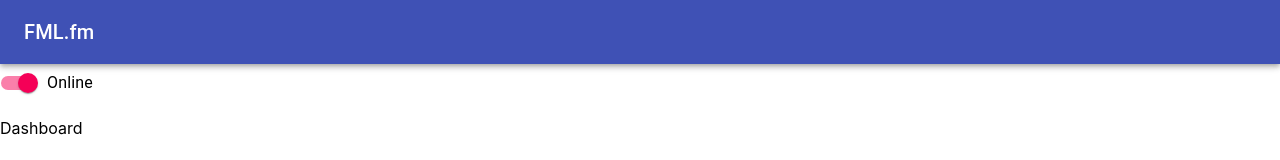
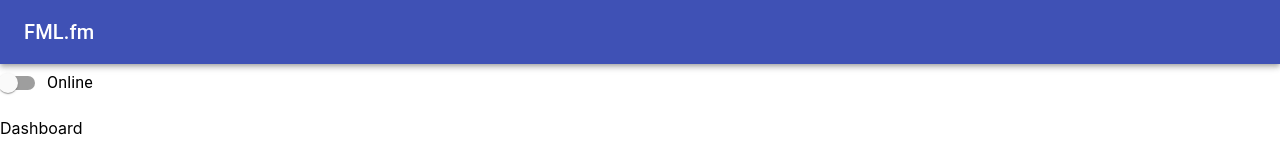
Before and after one commit to jaywiles/411_mymusicapp, a React (Create React App) app: page / in a window 1280 px wide. Shown: the top 160 px of the page. Built offline with nearby package versions, Linux system fonts and the light colour scheme.

Commit message:
working on stuff

```diff
--- a/src/components/Dashboard.js
+++ b/src/components/Dashboard.js
@@ -14,22 +14,24 @@ class Dashboard extends Component {
 		};
 	}
 
-  onlineChange = (notification) => {
-    let status = this.state.online === true ? false : true
-    let newNotification = [...this.state.notifications, notification]
-    // console.log(notification)
+	onlineChange = () => {
+		//let status = this.state.online === true ? false : true
+		//let newNotification = [...this.state.notifications, notification]
+		//console.log(this.state.notifications)
+		// this.setState({
+		// 	online: status
+		// })
+		// if (this.state.online === false) {
+		// 	this.setState({
+		// 		notifications: newNotification
+		// 		// console.log("Your application is offline. You won't be able to share or stream music to other devices.")
+		// 	})
+		// }
+		const notification = 'Your application is offline. You won\'t be able to share or stream music to other devices.'
 		this.setState({
-      online: status
-    })
-    if (this.state.online === false) {
-      this.setState({
-        notifications: newNotification
-        // console.log("Your application is offline. You won't be able to share or stream music to other devices.")
+			notifications: [...this.state.notifications, notification]
 		})
 	}
-  }
-
-
 
 	render() {
 		return (
@@ -38,7 +40,7 @@ class Dashboard extends Component {
 					<FormGroup>
 						{console.log(this.state.online)}
 						<FormControlLabel
-              control={<Switch checked={this.state.online} onChange={this.onlineChange} />}
+							control={<Switch onChange={() => this.onlineChange()} />}
 							label="Online"
 						/>
 						{/* <h3>Test: </h3>
@@ -49,7 +51,9 @@ class Dashboard extends Component {
 							)
 						})} */}
 					</FormGroup>
-          <p>{this.state.notifications}</p>
+					{this.state.notifications.map((item, index) => (
+						<p key={index}>{item}</p>
+					))}
 				</div>
 				<p>Dashboard</p>
 
```
Lines whose indentation alone changed are shown as unchanged.
